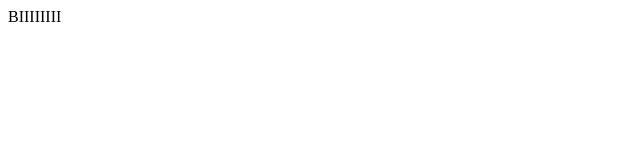
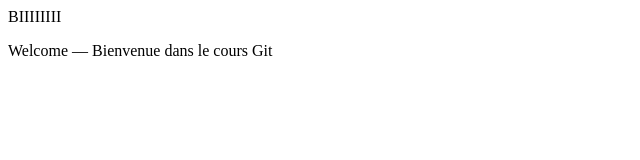
Before and after one commit to basmarh10/devopstp, a plain HTML site: page index.html in a window 1280 px wide. Shown: the whole page, without its empty margins (0-640 px from the left). Drawn offline with Linux system fonts and the light colour scheme.

Commit message:
Résolution du conflit dans index.html

```diff
--- a/index.html
+++ b/index.html
@@ -1 +1,2 @@
 <p>BIIIIIIII</p>
+<p>Welcome — Bienvenue dans le cours Git</p>
```
